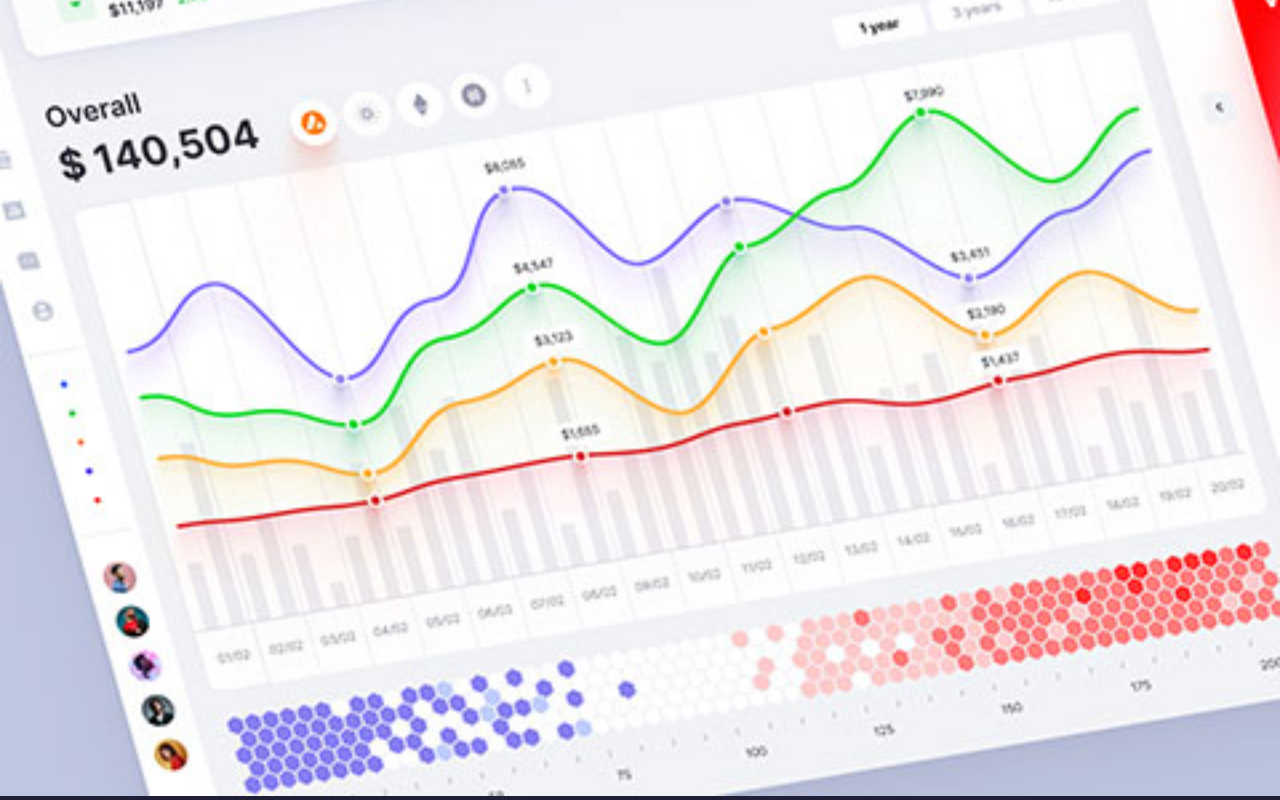
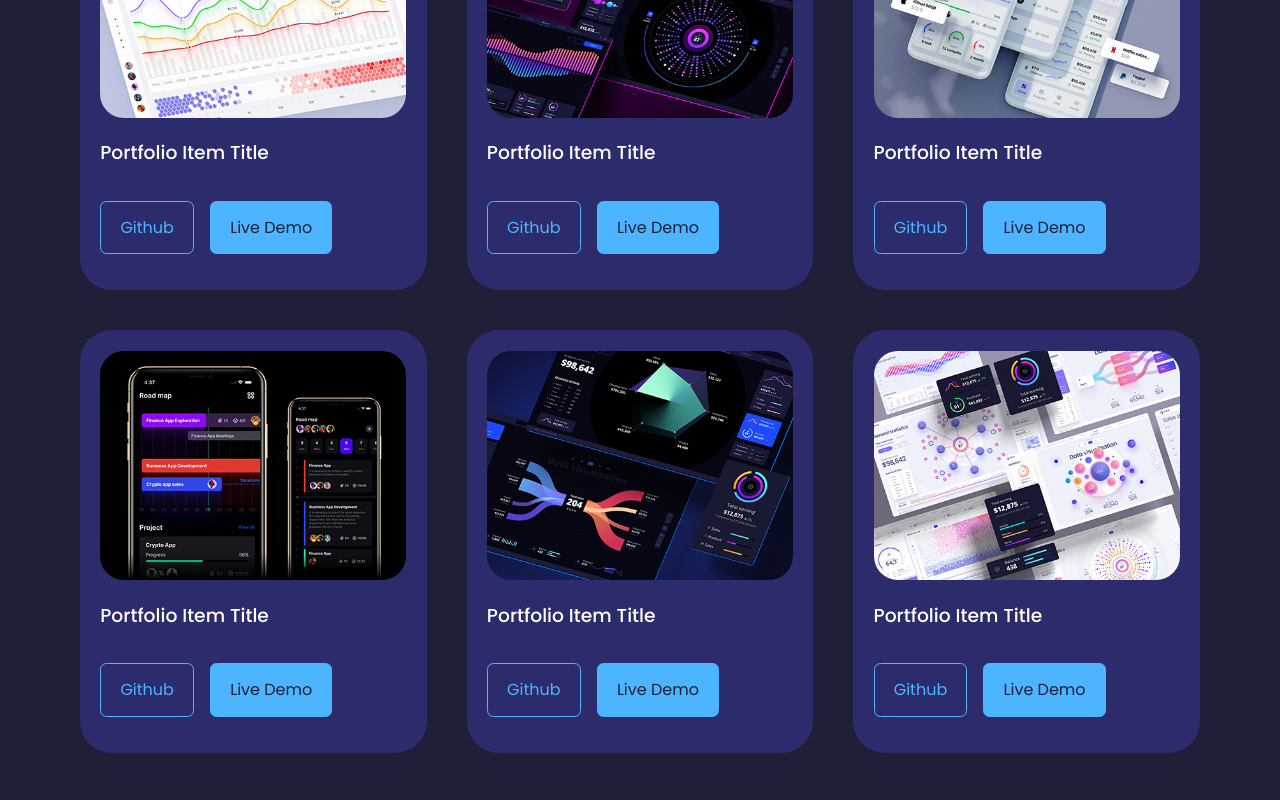
Before and after one commit to CamdenJenkins/Portfolio-Website, a React (Create React App) app: page / in a window 1280 px wide. Shown: the part 2480-3280 px from the top of the page. Built offline with nearby package versions, Linux system fonts and the light colour scheme.

Commit message:
finished portfolio.css

```diff
--- a/src/components/portfolio/Portfolio.jsx
+++ b/src/components/portfolio/Portfolio.jsx
@@ -19,72 +19,108 @@ const Portfolio = () => {
             <img src={IMG1} alt="project__title" />
           </div>
           <h3>Portfolio Item Title</h3>
-          <a href="https://github.com" className="btn">
+          <div className="portfolio__item-cta">
+            <a
+              href="https://github.com/CamdenJenkins"
+              target="_blank"
+              className="btn"
+            >
               Github
             </a>
             <a href="https://github.com" className="btn btn-primary">
               Live Demo
             </a>
+          </div>
         </article>
         <article className="portfolio__item">
           <div className="portfolio__item-image">
-            <img src={IMG1} alt="project__title" />
+            <img src={IMG2} alt="project__title" />
           </div>
           <h3>Portfolio Item Title</h3>
-          <a href="https://github.com" className="btn">
+          <div className="portfolio__item-cta">
+            <a
+              href="https://github.com/CamdenJenkins"
+              target="_blank"
+              className="btn"
+            >
               Github
             </a>
             <a href="https://github.com" className="btn btn-primary">
               Live Demo
             </a>
+          </div>
         </article>
         <article className="portfolio__item">
           <div className="portfolio__item-image">
-            <img src={IMG1} alt="project__title" />
+            <img src={IMG3} alt="project__title" />
           </div>
           <h3>Portfolio Item Title</h3>
-          <a href="https://github.com" className="btn">
+          <div className="portfolio__item-cta">
+            <a
+              href="https://github.com/CamdenJenkins"
+              target="_blank"
+              className="btn"
+            >
               Github
             </a>
             <a href="https://github.com" className="btn btn-primary">
               Live Demo
             </a>
+          </div>
         </article>
         <article className="portfolio__item">
           <div className="portfolio__item-image">
-            <img src={IMG1} alt="project__title" />
+            <img src={IMG4} alt="project__title" />
           </div>
           <h3>Portfolio Item Title</h3>
-          <a href="https://github.com" className="btn">
+          <div className="portfolio__item-cta">
+            <a
+              href="https://github.com/CamdenJenkins"
+              target="_blank"
+              className="btn"
+            >
               Github
             </a>
             <a href="https://github.com" className="btn btn-primary">
               Live Demo
             </a>
+          </div>
         </article>
         <article className="portfolio__item">
           <div className="portfolio__item-image">
-            <img src={IMG1} alt="project__title" />
+            <img src={IMG5} alt="project__title" />
           </div>
           <h3>Portfolio Item Title</h3>
-          <a href="https://github.com" className="btn">
+          <div className="portfolio__item-cta">
+            <a
+              href="https://github.com/CamdenJenkins"
+              target="_blank"
+              className="btn"
+            >
               Github
             </a>
             <a href="https://github.com" className="btn btn-primary">
               Live Demo
             </a>
+          </div>
         </article>
         <article className="portfolio__item">
           <div className="portfolio__item-image">
-            <img src={IMG1} alt="project__title" />
+            <img src={IMG6} alt="project__title" />
           </div>
           <h3>Portfolio Item Title</h3>
-          <a href="https://github.com" className="btn">
+          <div className="portfolio__item-cta">
+            <a
+              href="https://github.com/CamdenJenkins"
+              target="_blank"
+              className="btn"
+            >
               Github
             </a>
             <a href="https://github.com" className="btn btn-primary">
               Live Demo
             </a>
+          </div>
         </article>
       </div>
     </section>
--- a/src/components/portfolio/portfolio.css
+++ b/src/components/portfolio/portfolio.css
@@ -0,0 +1,51 @@
+.portfolio__container {
+  display: grid;
+  grid-template-columns: repeat(3, 1fr);
+  gap: 2.5rem;
+  margin: 5rem;
+}
+
+.portfolio__item {
+  background: var(--color-bg-varient);
+  padding: 1.2rem;
+  border-radius: 2rem;
+  border: 1px solid transparent;
+  transition: var(--transition);
+}
+
+.portfolio__item:hover {
+  border-color: var(--color-primary-varient);
+  background: transparent;
+}
+
+.portfolio__item-image {
+  border-radius: 1.5rem;
+  overflow: hidden;
+}
+
+.portfolio__item h3 {
+  margin: 1.2rem 0 2rem;
+}
+
+.portfolio__item-cta {
+  display: flex;
+  gap: 1rem;
+  margin-bottom: 1rem;
+}
+
+/* ============= MEDIA QUERIES (MEDIUM DEVICES) ======== */
+@media screen and (max-width: 1024px) {
+  .portfolio__container {
+    grid-template-columns: 1fr 1fr;
+    gap: 1.2rem;
+  }
+}
+
+/* ============= MEDIA QUERIES (SMALL DEVICES) ======== */
+@media screen and (max-width: 600px) {
+  .portfolio__container {
+    grid-template-columns: 1fr;
+    gap: 1rem;
+    margin: 1.5rem;
+  }
+}
```
Lines whose indentation alone changed are shown as unchanged.
